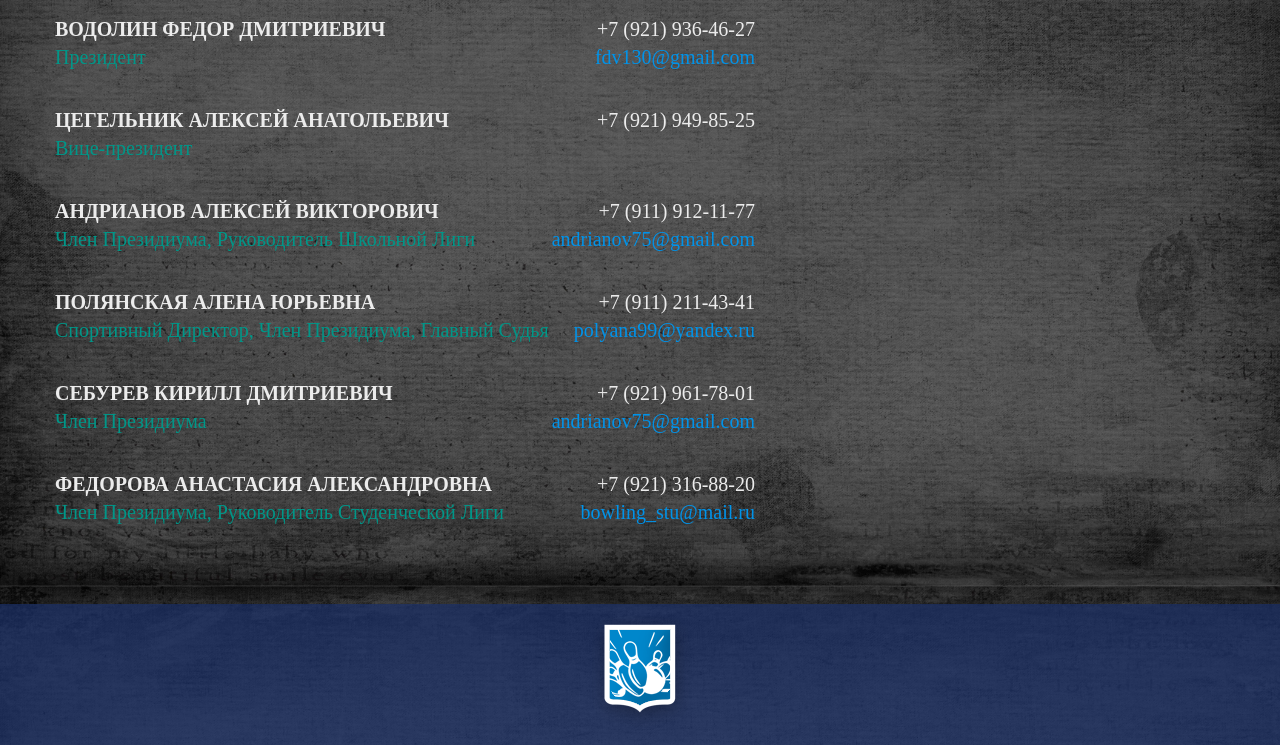
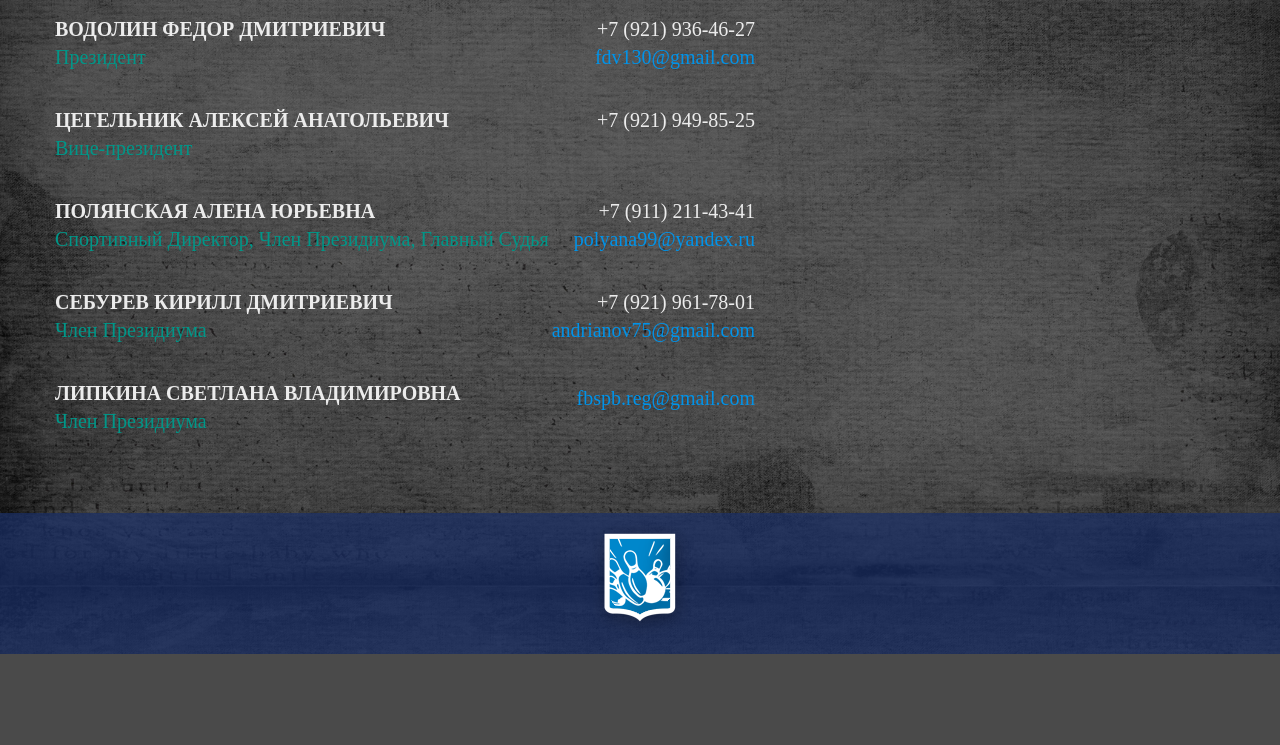
Before and after one commit to karamzi/bowl_fbspb, a Django app: page /leadership/ in a window 1280 px wide. Shown: the part 214-959 px from the top of the page. After the commit the page ends 868 px from the top, so only its background shows below. Run offline with Django 4.2, Linux system fonts and the light colour scheme; some libraries are stand-ins or nearby versions.

Commit message:
Протоколы + изменения в президиум

```diff
--- a/main/models.py
+++ b/main/models.py
@@ -97,7 +97,8 @@ class DocumentModel(models.Model):
         ('rang_report', 'Приказ о присвоении'),
         ('rating', 'Рейтинг'),
         ('calendar', 'Календарь'),
-        ('anti_doping', 'Антидопинг')
+        ('anti_doping', 'Антидопинг'),
+        ('protocols', 'Протоколы')
     )
     type = models.CharField(max_length=100, choices=TYPE_CHOICE, verbose_name='Тип документа')
     year = models.ForeignKey(YearModel, on_delete=models.PROTECT, verbose_name='Год', related_name='regulations')
--- a/main/views.py
+++ b/main/views.py
@@ -144,8 +144,21 @@ def documents(request):
 
 
 def protocols(request):
-    # TODO проверить протоколы
-    return render(request, 'protocols.html')
+    all_protocols = DocumentModel.objects.filter(type='protocols') \
+        .select_related('year') \
+        .order_by('-id') \
+        .all()
+
+    year_to_protocols = dict()
+    for protocol in all_protocols:
+        year = protocol.year.year
+
+        if year not in year_to_protocols:
+            year_to_protocols[year] = []
+
+        year_to_protocols[year].append(protocol)
+
+    return render(request, 'protocols.html', {'year_to_protocols': year_to_protocols})
 
 
 def calendar(request):
--- a/templates/leadership.html
+++ b/templates/leadership.html
@@ -31,16 +31,6 @@
             </div>
             <div class="person_block">
                 <div class="person">
-                    <h3>АНДРИАНОВ АЛЕКСЕЙ ВИКТОРОВИЧ</h3>
-                    <p>Член Президиума, Руководитель Школьной Лиги</p>
-                </div>
-                <div class="info">
-                    <div class="phone">+7 (911) 912-11-77</div>
-                    <div class="email">andrianov75@gmail.com</div>
-                </div>
-            </div>
-            <div class="person_block">
-                <div class="person">
                     <h3>ПОЛЯНСКАЯ АЛЕНА ЮРЬЕВНА</h3>
                     <p>Спортивный Директор, Член Президиума, Главный Судья</p>
                 </div>
@@ -61,12 +51,12 @@
             </div>
             <div class="person_block">
                 <div class="person">
-                    <h3>ФЕДОРОВА АНАСТАСИЯ АЛЕКСАНДРОВНА</h3>
-                    <p>Член Президиума, Руководитель Студенческой Лиги</p>
+                    <h3>ЛИПКИНА СВЕТЛАНА ВЛАДИМИРОВНА</h3>
+                    <p>Член Президиума</p>
                 </div>
                 <div class="info">
-                    <div class="phone">+7 (921) 316-88-20</div>
-                    <div class="email">bowling_stu@mail.ru</div>
+                    <div class="phone"></div>
+                    <div class="email">fbspb.reg@gmail.com</div>
                 </div>
             </div>
         </div>
```
Also changed, not shown: templates/protocols.html (+10 -5 lines).
